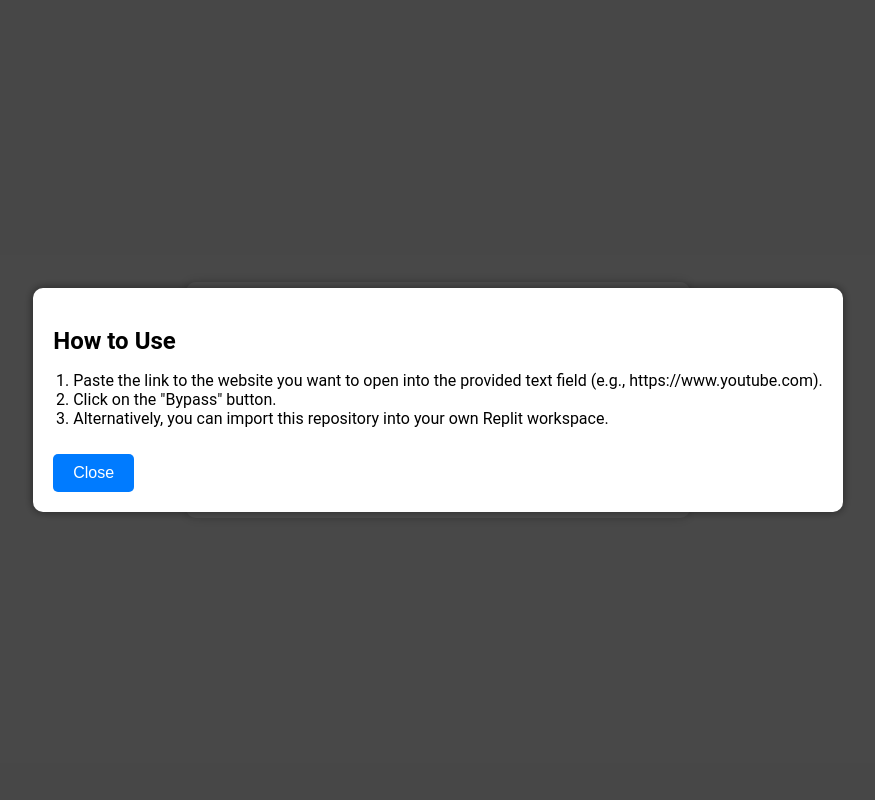
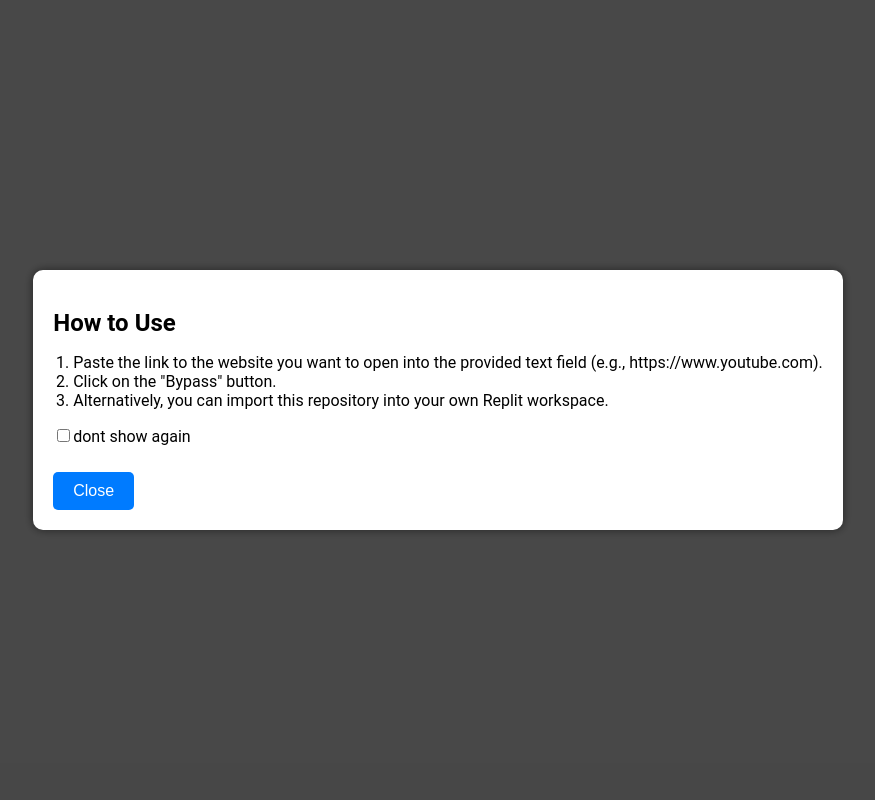
Before and after one commit to xanonDev/RestrictBypass, a Flask app: page / in a window 1280 px wide. Shown: the whole page, without its empty margins (202-1077 px from the left). Run offline with Flask 3, Linux system fonts and the light colour scheme.

Commit message:
add dont show how to use again checkbox

```diff
--- a/templates/index.html
+++ b/templates/index.html
@@ -25,6 +25,7 @@
                 <li>Click on the "Bypass" button.</li>
                 <li>Alternatively, you can import this repository into your own Replit workspace.</li>
             </ol>
+            <p><input type="checkbox" id="ShowAgain">dont show again</p>
             <button onclick="closeHowToUseOverlay()">Close</button>
         </div>
     </div>
```
